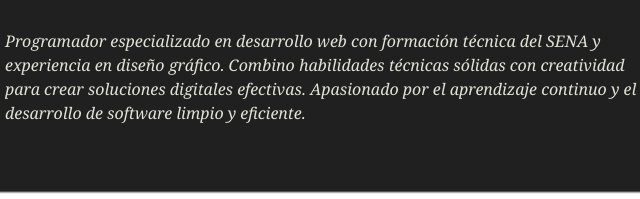
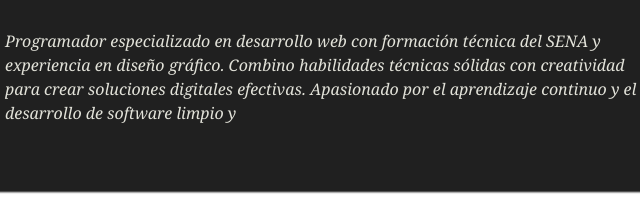
Before and after one commit to nicolasrp432/Ejercico-curriculum-, a plain HTML site: page index.html in a window 1280 px wide. Shown: the part 231-430 px from the top of the page, 185-825 px from the left. Drawn offline with Linux system fonts and the light colour scheme.

Commit message:
prueba de rror

```diff
--- a/index.html
+++ b/index.html
@@ -18,7 +18,7 @@
             Programador especializado en desarrollo web con formación técnica del SENA y experiencia
             en diseño gráfico. Combino habilidades técnicas sólidas con creatividad para crear soluciones
             digitales efectivas. Apasionado por el aprendizaje continuo y el desarrollo de software limpio
-            y eficiente.
+            y
           </p>
         </section>
       </div>
```
